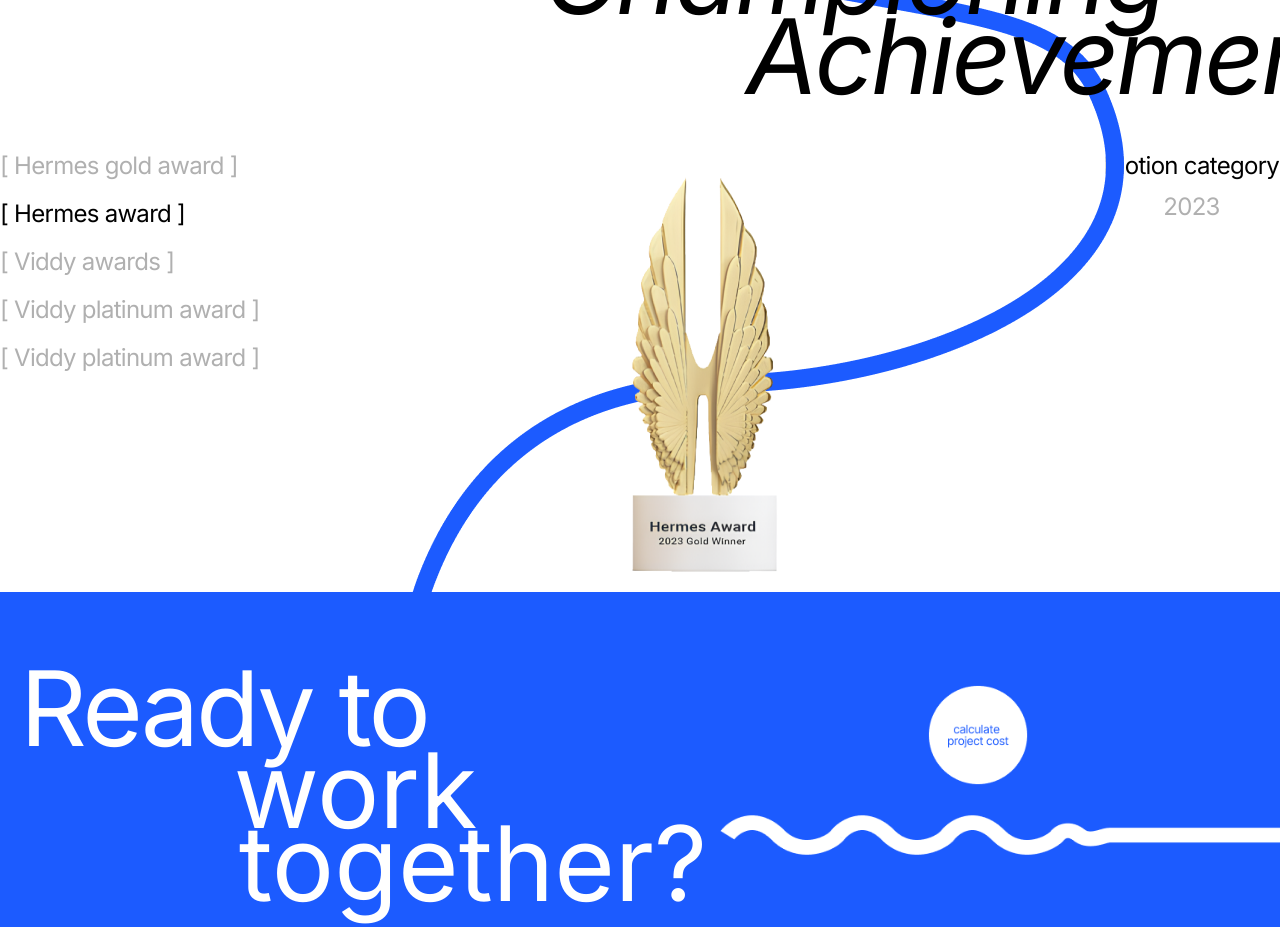
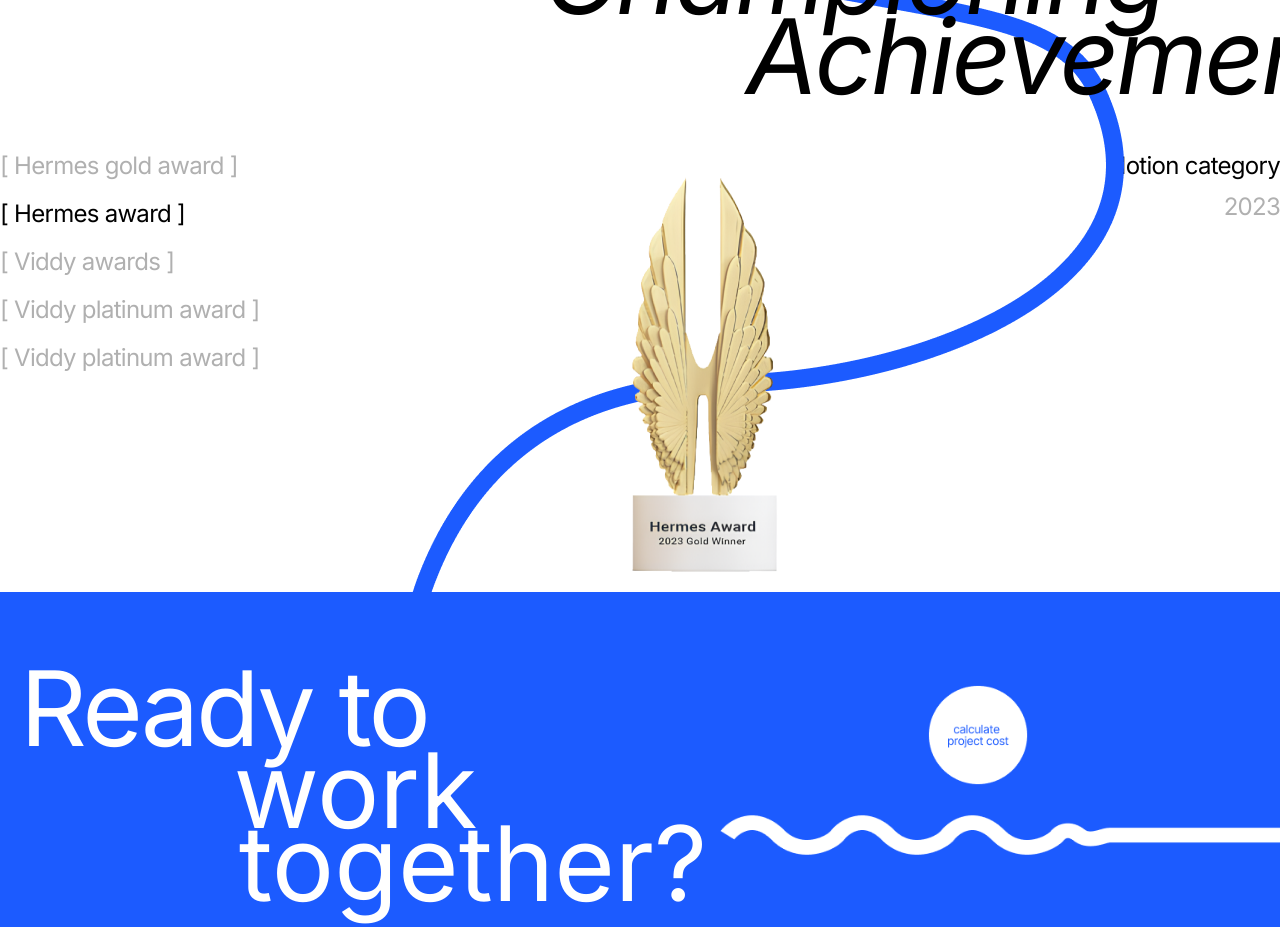
Before and after one commit to ShaikhMisbah17/AllInMotionWebsite, a React (Vite) app: page / in a window 1280 px wide. Shown: the part 8280-9207 px from the top of the page. Built offline with nearby package versions, Linux system fonts and the light colour scheme.

Commit message:
modified awards and projectPage css again

```diff
--- a/src/Components/AwardsPage/Awards.css
+++ b/src/Components/AwardsPage/Awards.css
@@ -78,6 +78,7 @@
   font-weight: 400;
   line-height: 24.01px;
   letter-spacing: -0.03em;
+  text-align: right;
 }
 
 .category {
--- a/src/Components/ProjectsPage/Projects.css
+++ b/src/Components/ProjectsPage/Projects.css
@@ -57,6 +57,10 @@
   margin-top: 468px;
 }
 
+.works-image {
+  width: 100%;
+}
+
 .project-btn {
   position: absolute;
   width: 154px;
```
